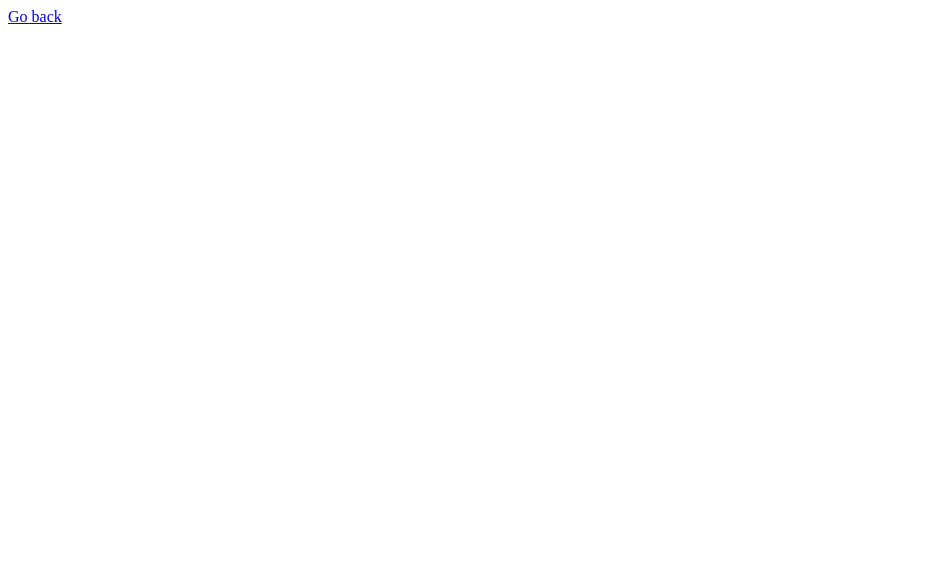
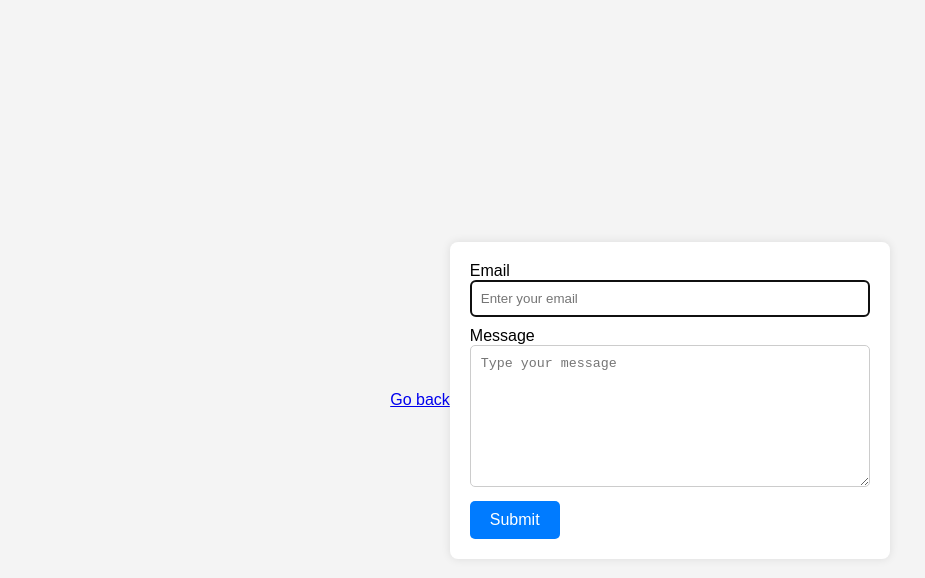
Before and after one commit to host9rror/goit-js-hw-09, a website built with Vite: page src/2-form.html in a window 1280 px wide. Shown: the whole page, without its empty margins (0-925 px from the left). Built offline with nearby package versions, Linux system fonts and the light colour scheme.

Commit message:
second task done

```diff
--- a/src/2-form.html
+++ b/src/2-form.html
@@ -10,6 +10,27 @@
     <section>
       <a href="index.html">Go back</a>
     </section>
+    <form class="feedback-form" autocomplete="off">
+      <label>
+        Email
+        <input
+          type="email"
+          name="email"
+          placeholder="Enter your email"
+          autofocus
+        />
+      </label>
+      <label>
+        Message
+        <textarea
+          name="message"
+          rows="8"
+          placeholder="Type your message"
+        ></textarea>
+      </label>
+      <button type="submit">Submit</button>
+    </form>
+
     <script src="./js/2-form.js"></script>
   </body>
 </html>
--- a/src/css/form.css
+++ b/src/css/form.css
@@ -0,0 +1,57 @@
+body {
+  font-family: Arial, sans-serif;
+  background-color: #f4f4f4;
+  margin: 0;
+  padding: 0;
+  display: flex;
+  justify-content: center;
+  align-items: center;
+  height: 100vh;
+}
+
+.feedback-form {
+  background-color: #fff;
+  padding: 20px;
+  border-radius: 8px;
+  box-shadow: 0 0 10px rgba(0, 0, 0, 0.1);
+  max-width: 400px;
+  width: 100%;
+}
+
+.feedback-form label {
+  display: block;
+  margin-bottom: 10px;
+}
+
+.feedback-form label span {
+  font-weight: bold;
+  display: block;
+  margin-bottom: 5px;
+}
+
+.feedback-form input[type='email'],
+.feedback-form textarea {
+  width: 100%;
+  padding: 10px;
+  border: 1px solid #ccc;
+  border-radius: 5px;
+  box-sizing: border-box;
+}
+
+.feedback-form textarea {
+  resize: vertical;
+}
+
+.feedback-form button {
+  background-color: #007bff;
+  color: #fff;
+  border: none;
+  padding: 10px 20px;
+  border-radius: 5px;
+  cursor: pointer;
+  font-size: 16px;
+}
+
+.feedback-form button:hover {
+  background-color: #0056b3;
+}
--- a/src/js/2-form.js
+++ b/src/js/2-form.js
@@ -0,0 +1,17 @@
+const form = document.querySelector('.feedback-form');
+const textarea = form.elements.message;
+const localStorageKey = "";
+
+textarea.value = localStorage.getItem(localStorageKey) ?? "";
+
+form.addEventListener("input", evt => {
+    localStorage.setItem(localStorageKey, evt.target.value)
+})
+
+form.addEventListener("submit", evt => {
+    evt.preventDefault();
+      console.log(evt.target.elements.email.value)
+      console.log(evt.target.elements.message.value);
+      localStorage.removeItem(localStorageKey);
+    form.reset();
+})
```
